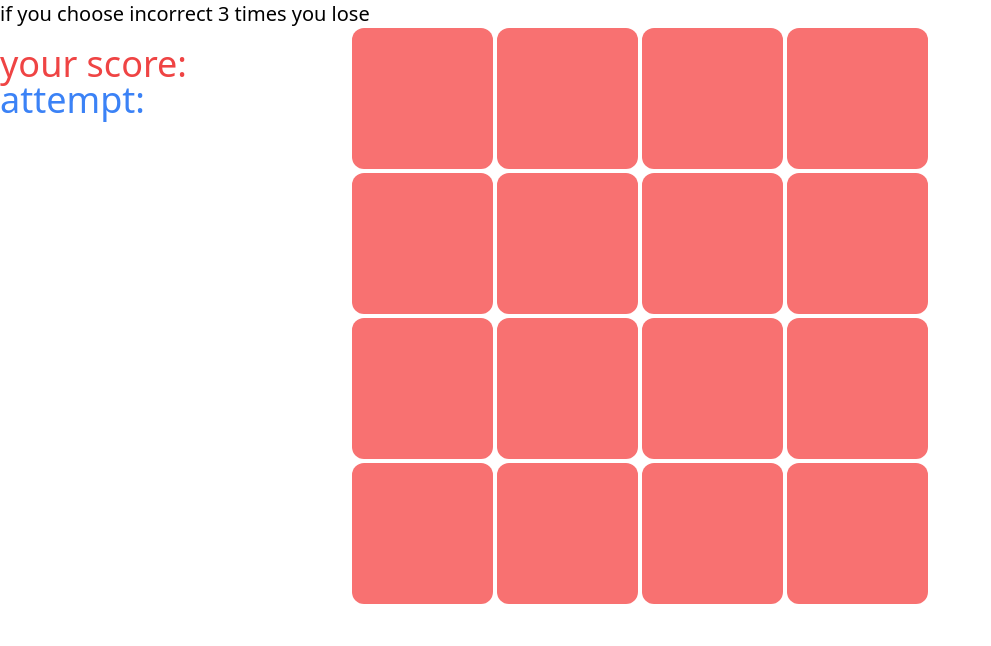
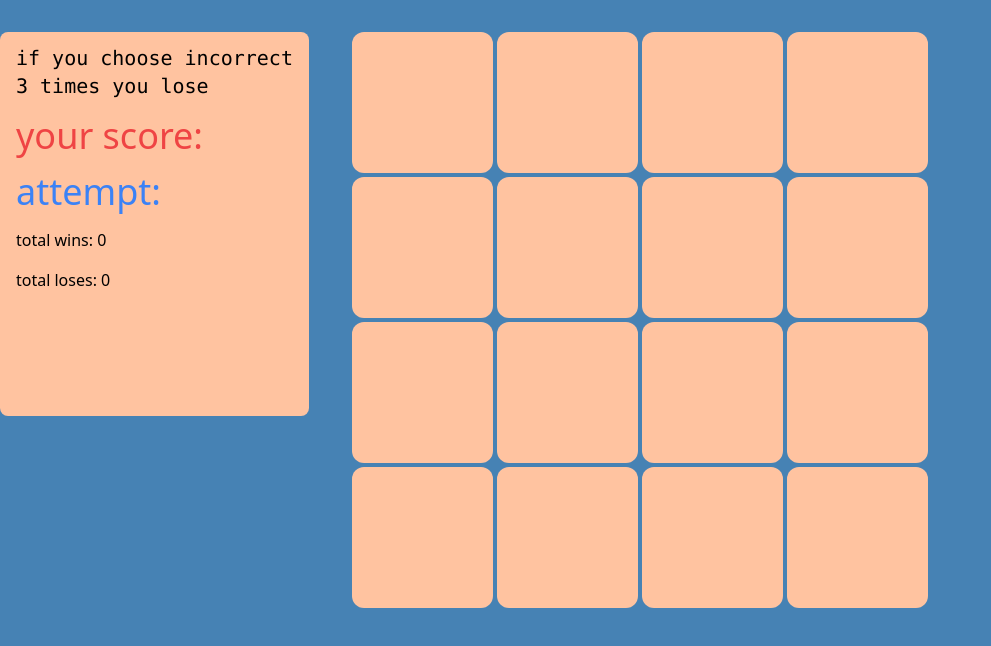
Before and after one commit to nimamesbah/js-game, a website: page src/index.html in a window 1280 px wide. Shown: the whole page, without its empty margins (0-991 px from the left). Drawn offline with Linux system fonts and the light colour scheme.

Commit message:
total wins and lose and configs set

```diff
--- a/src/index.html
+++ b/src/index.html
@@ -11,29 +11,35 @@
 
 </head>
 <body>
-    <h1 class="text-xl">if you choose incorrect 3 times you lose</h1>
-    <h1 class="absolute top-11 left-0 text-4xl text-red-500">your score:</h1>
-    <h1 class="absolute top-20 left-0 text-4xl text-blue-500">attempt:</h1>
+    <div id="stats" class="flex mt-8 flex-col gap-4 rounded-lg py-3 px-4 bg-[#FFC3A0] w-max absolute left-0 top-0 h-96">
+        <pre class="text-xl">if you choose incorrect
+3 times you lose</pre>
+        <h1 id="score" class=" text-4xl text-red-500">your score:</h1>
+        <h1 id="attempt" class=" text-4xl text-blue-500">attempt:</h1>
+        <h3 id="totalWin"></h3>
+        <h3 id="totalLose"></h3>
+
+    </div>
 
 
 
-    <div id="root" class="grid grid-cols-4 max-w-xl mx-auto  gap-1">
-        <div class="items rounded-xl duration-150    bg-red-400 flex justify-center items-center "><i class="fab fa-twitter"></i></div>
-        <div class="items rounded-xl duration-150    bg-red-400 flex justify-center items-center "><i class="fab fa-twitter"></i></div>
-        <div class="items rounded-xl duration-150    bg-red-400 flex justify-center items-center "><i class="fab fa-facebook"></i></div>
-        <div class="items rounded-xl duration-150    bg-red-400 flex justify-center items-center "><i class="fab fa-facebook"></i></div>
-        <div class="items rounded-xl duration-150    bg-red-400 flex justify-center items-center "><i class="fab fa-instagram"></i></div>
-        <div class="items rounded-xl duration-150    bg-red-400 flex justify-center items-center "><i class="fab fa-instagram"></i></div>
-        <div class="items rounded-xl duration-150    bg-red-400 flex justify-center items-center "><i class="fab fa-telegram"></i></div>
-        <div class="items rounded-xl duration-150    bg-red-400 flex justify-center items-center "><i class="fab fa-telegram"></i></div>
-        <div class="items rounded-xl duration-150    bg-red-400 flex justify-center items-center "><i class="fab fa-youtube"></i></div>
-        <div class="items rounded-xl duration-150    bg-red-400 flex justify-center items-center "><i class="fab fa-youtube"></i></div>
-        <div class="items rounded-xl duration-150    bg-red-400 flex justify-center items-center "><i class="fab fa-whatsapp"></i></div>
-        <div class="items rounded-xl duration-150    bg-red-400 flex justify-center items-center "><i class="fab fa-whatsapp"></i></div>
-        <div class="items rounded-xl duration-150    bg-red-400 flex justify-center items-center "><i class="fab fa-viber"></i></div>
-        <div class="items rounded-xl duration-150   bg-red-400 flex justify-center items-center "><i class="fab fa-viber"></i></div>
-        <div class="items rounded-xl duration-150    bg-red-400 flex justify-center items-center "><i class="fab fa-discord"></i></div>
-        <div class="items rounded-xl duration-150    bg-red-400 flex justify-center items-center "><i class="fab fa-discord"></i></div>
+    <div id="root" class="grid grid-cols-4 max-w-xl mx-auto mt-8 gap-1">
+        <div class="items rounded-xl duration-150 overflow-hidden  cursor-pointer bg-[#FFC3A0] flex justify-center items-center "><i class="fab fa-twitter "></i></div>
+        <div class="items rounded-xl duration-150 overflow-hidden cursor-pointer  bg-[#FFC3A0] flex justify-center items-center "><i class="fab fa-twitter "></i></div>
+        <div class="items rounded-xl duration-150 overflow-hidden cursor-pointer  bg-[#FFC3A0] flex justify-center items-center "><i class="fab fa-facebook "></i></div>
+        <div class="items rounded-xl duration-150 overflow-hidden cursor-pointer  bg-[#FFC3A0] flex justify-center items-center "><i class="fab fa-facebook "></i></div>
+        <div class="items rounded-xl duration-150 overflow-hidden  cursor-pointer bg-[#FFC3A0] flex justify-center items-center "><i class="fab fa-instagram "></i></div>
+        <div class="items rounded-xl duration-150 overflow-hidden cursor-pointer  bg-[#FFC3A0] flex justify-center items-center "><i class="fab fa-instagram "></i></div>
+        <div class="items rounded-xl duration-150 overflow-hidden cursor-pointer  bg-[#FFC3A0] flex justify-center items-center "><i class="fab fa-telegram "></i></div>
+        <div class="items rounded-xl duration-150 overflow-hidden cursor-pointer  bg-[#FFC3A0] flex justify-center items-center "><i class="fab fa-telegram "></i></div>
+        <div class="items rounded-xl duration-150 overflow-hidden cursor-pointer  bg-[#FFC3A0] flex justify-center items-center "><i class="fab fa-youtube "></i></div>
+        <div class="items rounded-xl duration-150 overflow-hidden cursor-pointer  bg-[#FFC3A0] flex justify-center items-center "><i class="fab fa-youtube "></i></div>
+        <div class="items rounded-xl duration-150 overflow-hidden cursor-pointer  bg-[#FFC3A0] flex justify-center items-center "><i class="fab fa-whatsapp "></i></div>
+        <div class="items rounded-xl duration-150 overflow-hidden cursor-pointer  bg-[#FFC3A0] flex justify-center items-center "><i class="fab fa-whatsapp "></i></div>
+        <div class="items rounded-xl duration-150 overflow-hidden cursor-pointer  bg-[#FFC3A0] flex justify-center items-center "><i class="fab fa-viber "></i></div>
+        <div class="items rounded-xl duration-150 overflow-hidden cursor-pointer  bg-[#FFC3A0] flex justify-center items-center "><i class="fab fa-viber "></i></div>
+        <div class="items rounded-xl duration-150 overflow-hidden cursor-pointer  bg-[#FFC3A0] flex justify-center items-center "><i class="fab fa-discord "></i></div>
+        <div class="items rounded-xl duration-150 overflow-hidden cursor-pointer  bg-[#FFC3A0] flex justify-center items-center "><i class="fab fa-discord "></i></div>
     </div>
 
 </body>
--- a/src/main.js
+++ b/src/main.js
@@ -1,12 +1,19 @@
 const items = [...document.querySelectorAll(".items")];
-const score = document.querySelector(".top-11");
-const attempt = document.querySelector(".top-20");
+const iTags =[...document.querySelectorAll(".items > i")]
+const score = document.querySelector("#score");
+const attempt = document.querySelector("#attempt");
 const root = document.getElementById("root");
+const wins = document.getElementById("totalWin")
+const lose = document.getElementById("totalLose")
 
 
 let arr = []
 let arrCorrect=[]
 let count =0
+let totalWin = JSON.parse(localStorage.getItem("wins")) || 0
+let totalLose = JSON.parse(localStorage.getItem("lose")) || 0
+wins.innerHTML= `total wins: ${totalWin}`
+lose.innerHTML= `total loses: ${totalLose}`
 
 console.log(arr)
 // for(let i = 0; i < items.length ; i++){
@@ -22,7 +29,11 @@ console.log(arr)
 
 // }
 function itemClick(evt){
-    console.log(evt);
+    console.log("nigger",evt);
+    console.log("nigglet",evt.target.querySelector("i"));
+    evt.target.querySelector("i").classList.remove("scale-150")
+    evt.target.classList.add("scale-125")
+    setTimeout(()=> evt.target.classList.remove("scale-125"),40)
 
 
     // debugger
@@ -35,9 +46,10 @@ function itemClick(evt){
         evt.target.classList.remove("hide")
         arr.push(evt.target);
         if(arr[0].innerHTML===arr[1].innerHTML){
-            evt.target.classList.remove("hide")
-            evt.target.classList.add("disabled","bg-blue-300")
-            arr[0].classList.add("bg-blue-300")
+            evt.target.classList.remove("hide","bg-[#FFC3A0]")
+            evt.target.classList.add("disabled","bg-[#00CED1]")
+            arr[0].classList.remove("bg-[#FFC3A0]")
+            arr[0].classList.add("bg-[#00CED1]")
             arr.push(evt.target);
             arrCorrect.push(arr[0],arr[1])
             arr.length=0
@@ -51,6 +63,7 @@ function itemClick(evt){
 
             // debugger
             setTimeout(function(){
+                evt.target.querySelector("i").classList.add("scale-150")
                 arr[0].classList.add("hide");
                 arr[1].classList.add("hide");
 
@@ -72,15 +85,23 @@ function itemClick(evt){
 
     if(arrCorrect.length===16){
     setTimeout(()=>alert("you win"),50)
+    totalWin++
+    wins.innerHTML= `total wins: ${totalWin}`
+    localStorage.setItem("wins",JSON.stringify(totalWin))
+
     for (const item of arrCorrect) {
-        item.classList.add("bg-green-300")
+        item.style="background-color:rgb(100, 255, 100);"
     }
     }
      if(count===3){
          setTimeout(()=>alert("you lose. press F5"),50)
+         totalLose++
+         lose.innerHTML= `total loses: ${totalLose}`
+         localStorage.setItem("lose",JSON.stringify(totalLose))
+
         for (const item of items) {
             item.removeEventListener("click",itemClick)
-            item.classList.add("bg-red-500")
+            item.style="background-color:rgb(255, 90, 90);"
 
 
 
@@ -120,12 +141,16 @@ function startFreeze(){
         item.classList.add("disabled")
 
     }
+
 }
 startFreeze()
 function endStartFreeze(){
     for (const item of items) {
         item.classList.remove("disabled")
 
+    }
+    for (const iTag of iTags) {
+        iTag.classList.add("scale-150")
     }
 }
 setTimeout(endStartFreeze,3000)
--- a/src/style.css
+++ b/src/style.css
@@ -13,3 +13,9 @@
     pointer-events: none;
 
 }
+body{
+    background-color: #4682B4;
+}
+.big{
+    scale: 1.3;
+}
```
Also changed, not shown: src/output.css.
